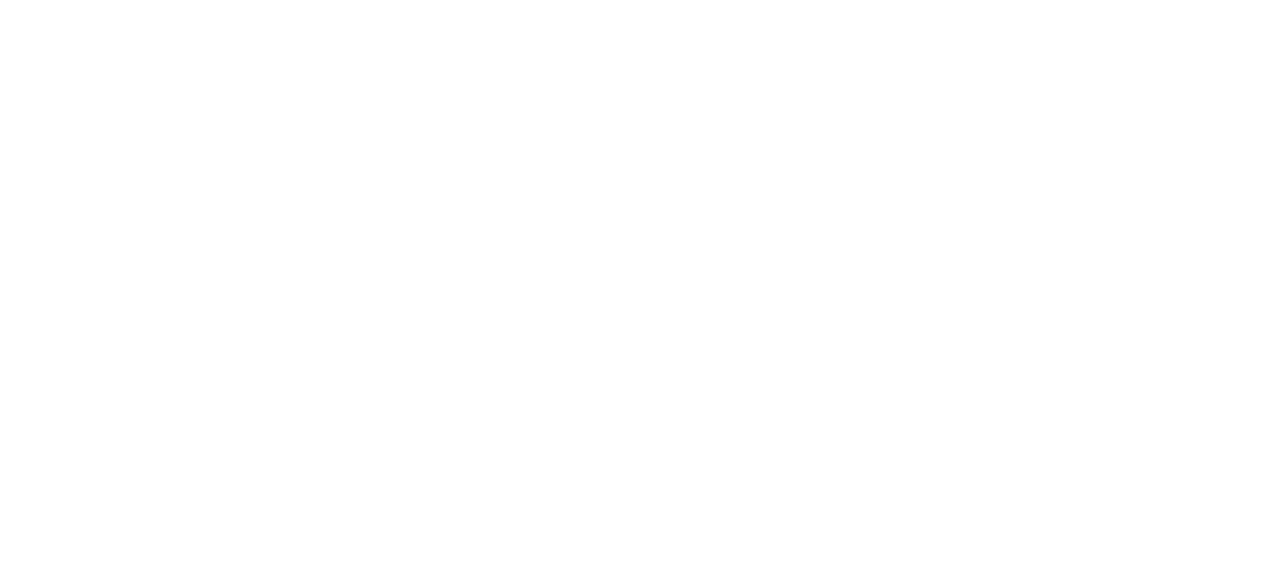
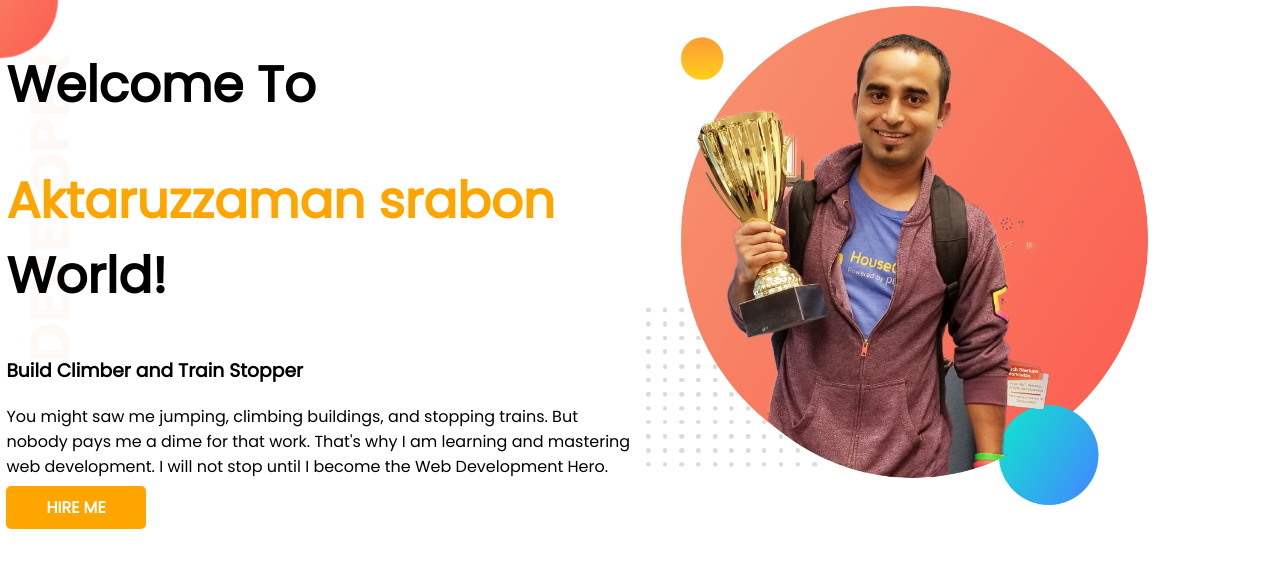
Before and after one commit to Aktarull/developer-portfolio, a plain HTML site: page index.html in a window 1280 px wide. Drawn offline with Linux system fonts and the light colour scheme.

Commit message:
Top banner

```diff
--- a/index.html
+++ b/index.html
@@ -1,13 +1,35 @@
 <!DOCTYPE html>
 <html lang="en">
+
 <head>
     <meta charset="UTF-8">
     <meta http-equiv="X-UA-Compatible" content="IE=edge">
     <meta name="viewport" content="width=device-width, initial-scale=1.0">
     <title>Srabon Portfolio </title>
-    <link rel="stylesheet" href="style.css" >
+    <link rel="preconnect" href="https://fonts.googleapis.com">
+    <link rel="preconnect" href="https://fonts.gstatic.com" crossorigin>
+    <link href="https://fonts.googleapis.com/css2?family=Poppins&display=swap" rel="stylesheet">
+    <link rel="stylesheet" href="style.css">
 </head>
+
 <body>
+    <section class="top-banner">
+        <div class="half-width">
+            <h1>Welcome To </h1>
+            <h1> <span class="orange-color"> Aktaruzzaman srabon </span> World! </h1>
+            <h3>Build Climber and Train Stopper</h3>
+            <p>You might saw me jumping, climbing buildings, and stopping trains. But nobody pays me a dime for that
+                work.
+                That's why I am learning and mastering web development. I will not stop until I become the Web
+                Development
+                Hero.</p>
+            <a class="link-button" target="_blank" href="https://www.programming-hero.com/"> HIRE ME </a>
+        </div>
 
+        <div class="half-width">
+            <img src="images/jhankar.png" alt=" ">
+        </div>
+    </section>
 </body>
+
 </html>
--- a/style.css
+++ b/style.css
@@ -0,0 +1,42 @@
+body {
+    font-family: 'Poppins', sans-serif;
+    margin: 0%;
+}
+
+h1 {
+    font-size: 50px;
+
+}
+
+.orange-color {
+    color: orange;
+}
+
+section {
+    display: flex;
+}
+
+.half-width {
+    width: 50%;
+    padding: .5%;
+}
+
+.half-width img {
+    width: 80%;
+}
+
+.link-button {
+    text-decoration: none;
+    background-color: orange;
+    background image: linear-gradient(orange, tomato);
+    padding: 10px 40px;
+    border-radius: 5px;
+    color: white;
+    font-weight: 700;
+
+}
+
+.top-banner {
+    background-image: url(images/top-banner.png);
+    background-repeat: no-repeat;
+}
```
Also changed, not shown: images/dream-bg.png (added), images/exp-bg.png (added), images/jhankar.png (added), images/jhankar2.png (added), images/my-bg.png (added), images/my-bg2.png (added), images/top-banner.png (added), 7 other files.
